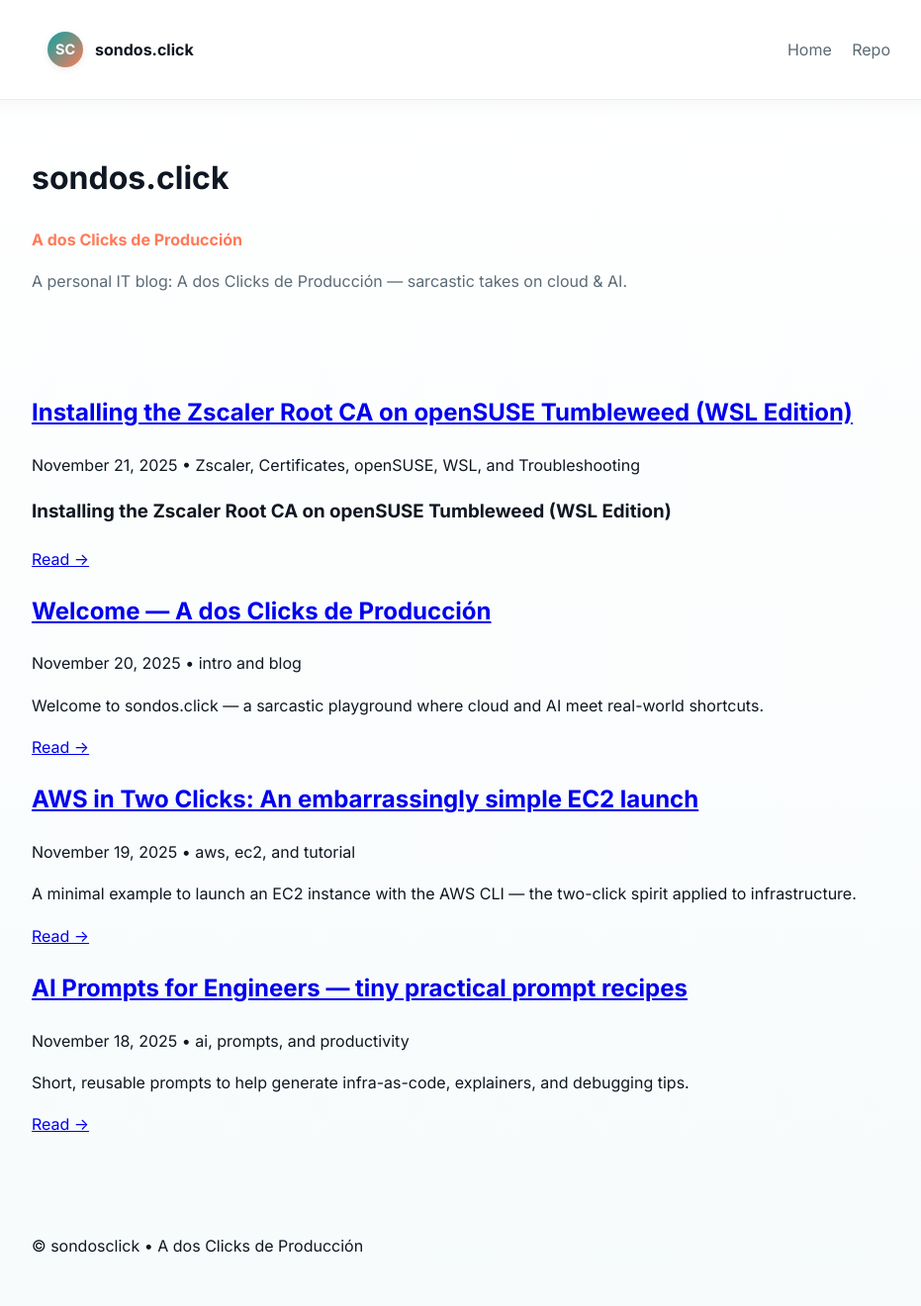
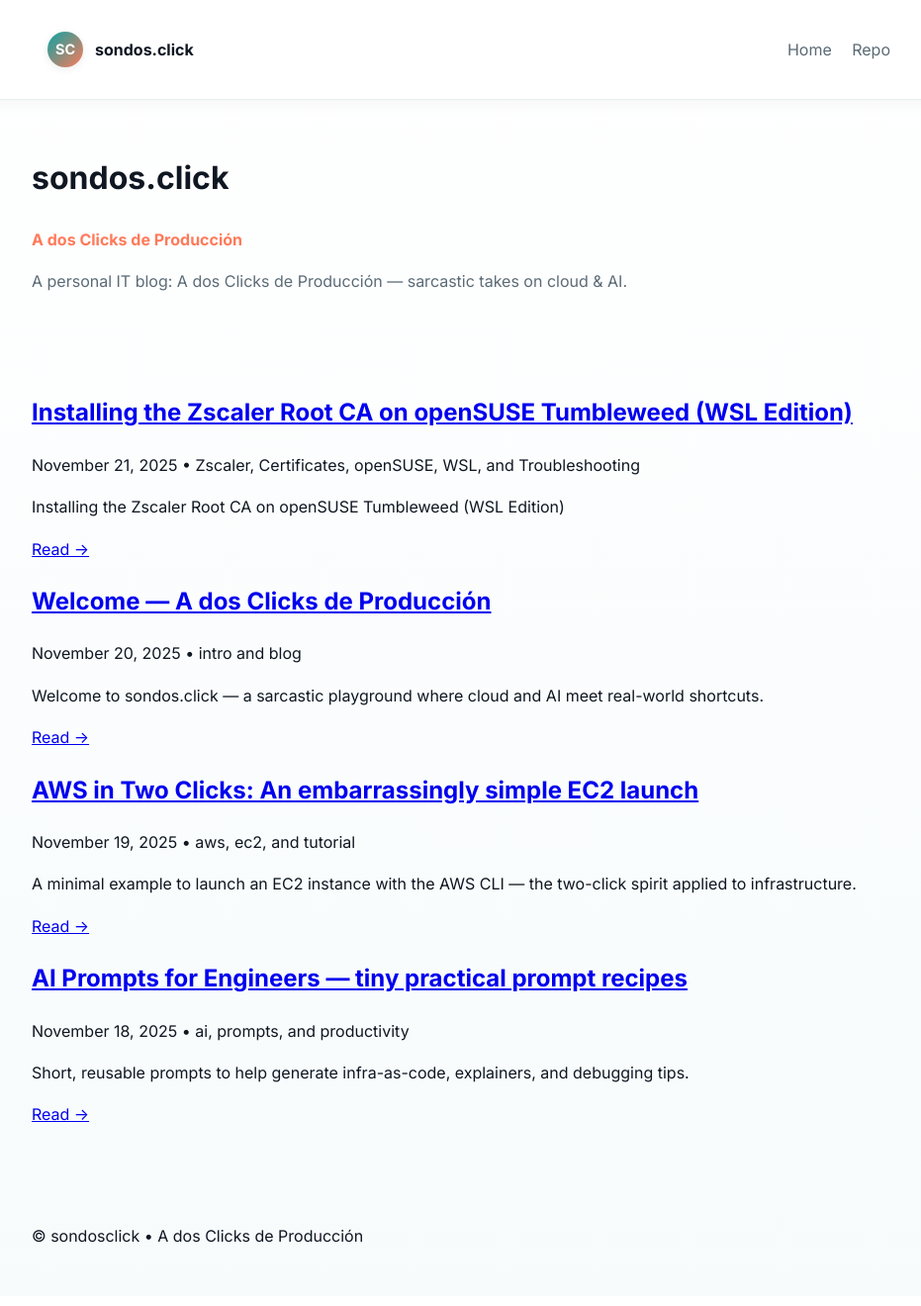
Before and after one commit to sondosclick/sondos.click, a Jekyll site: the page built from index.html, in a window 1280 px wide. Shown: the whole page at 99% size, without its empty margins (174-1105 px from the left). Built offline with Jekyll 4.4.1, drawn with Linux system fonts in a browser that asks for light colours.

Commit message:
fix: clean up index layout, remove nested main, sanitize excerpts

```diff
--- a/index.html
+++ b/index.html
@@ -2,4 +2,27 @@
 layout: default
 title: Home
 ---
-<header class="hero"> <div class="wrap"> <h1>{{ site.title }}</h1> <p class="slogan">{{ site.slogan }}</p> <p class="lead">{{ site.description }}</p> </div> </header> <main class="wrap"> <section class="posts"> {% for post in site.posts %} <article class="post-preview"> <h2><a href="{{ post.url | relative_url }}">{{ post.title }}</a></h2> <p class="meta">{{ post.date | date: "%B %-d, %Y" }} {% if post.tags %} • {{ post.tags | default:'' | array_to_sentence_string }}{% endif %}</p> <div class="excerpt">{{ post.excerpt | markdownify }}</div> <p><a class="read-more" href="{{ post.url | relative_url }}">Read →</a></p> </article> {% else %} <p>No posts yet — add one to _posts/ and it will show up here.</p> {% endfor %} </section> </main>
+<header class="hero">
+	<div class="wrap">
+		<h1>{{ site.title }}</h1>
+		<p class="slogan">{{ site.slogan }}</p>
+		<p class="lead">{{ site.description }}</p>
+	</div>
+</header>
+
+<main class="wrap">
+	<section class="posts">
+		{% if site.posts.size > 0 %}
+			{% for post in site.posts %}
+			<article class="post-preview">
+				<h2><a href="{{ post.url | relative_url }}">{{ post.title }}</a></h2>
+				<p class="meta">{{ post.date | date: "%B %-d, %Y" }}{% if post.tags %} • {{ post.tags | array_to_sentence_string }}{% endif %}</p>
+				<div class="excerpt">{{ post.excerpt | markdownify | strip_html | truncatewords: 50 }}</div>
+				<p><a class="read-more" href="{{ post.url | relative_url }}">Read →</a></p>
+			</article>
+			{% endfor %}
+		{% else %}
+			<p>No posts yet — add one to _posts/ and it will show up here.</p>
+		{% endif %}
+	</section>
+</main>
```
